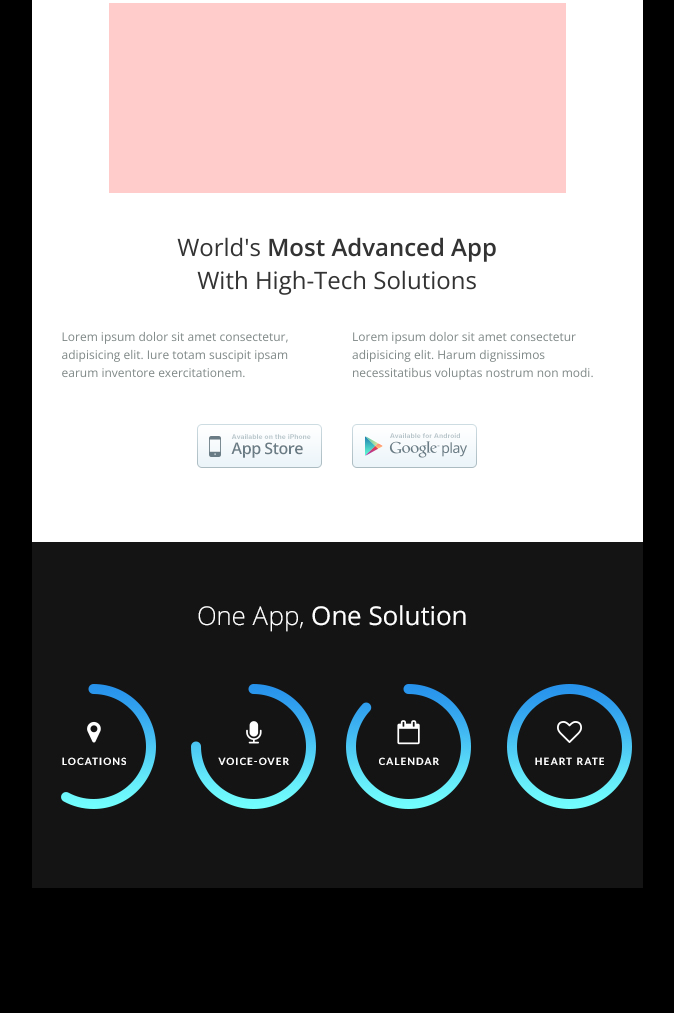
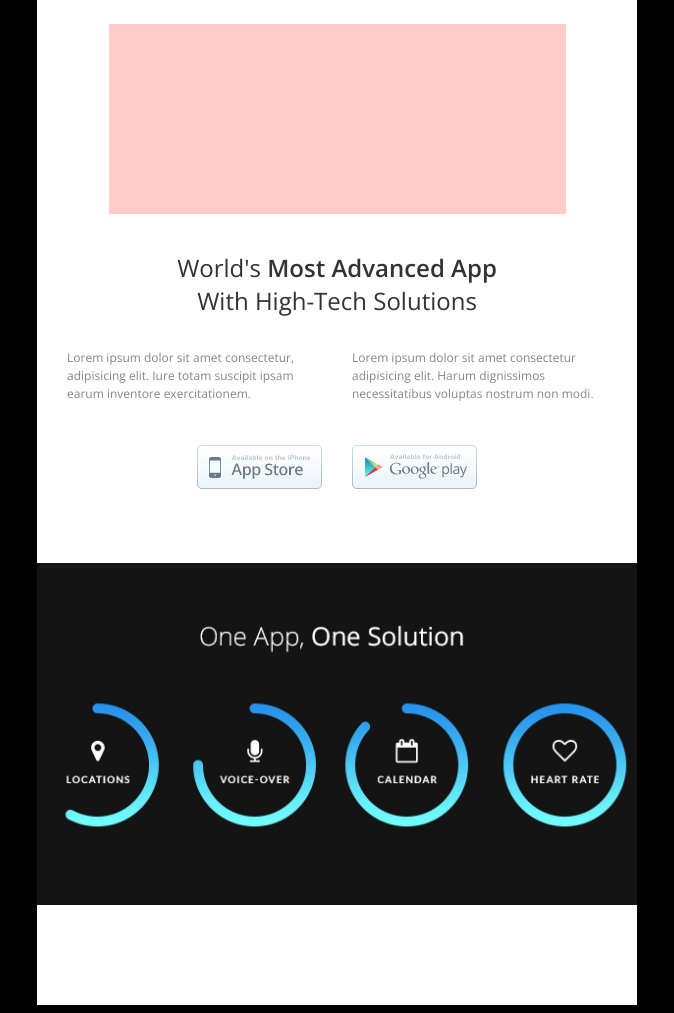
Before and after one commit to Jahanban/htmlEMail, a plain HTML site: page index.html in a window 1280 px wide. Shown: the part 826-1839 px from the top of the page, without its empty margins (303-977 px from the left). Before the commit the page ends 1722 px from the top, so only its background shows below. Drawn offline with nearby package versions, Linux system fonts and the light colour scheme.

Commit message:
Starting join together section

```diff
--- a/index.html
+++ b/index.html
@@ -292,7 +292,7 @@
                     style="padding: 50px 0; background: #141414;">
                     <tr>
                         <td>
-                            <img src="/images/one_app.jpg" alt="">
+                            <img src="/images/one_app.jpg" alt="" style="width: 100%;">
                         </td>
                     </tr>
 
@@ -300,11 +300,18 @@
             </td>
         </tr>
         <!-- End of one app row layout -->
-        <!-- Start of main row -->
+        <!-- Start of join together -->
         <tr>
-            <td></td>
+            <td>
+                <table class="one-solution-table" width="100%" align="left" cellspacing="0" cellpadding="0" border="0"
+                    style="padding: 50px 0; background: white;">
+
+                </table>
+
+
+            </td>
         </tr>
-        <!-- End of main row -->
+        <!-- End of join together-->
         <!-- Start of main row -->
         <tr>
             <td></td>
```
